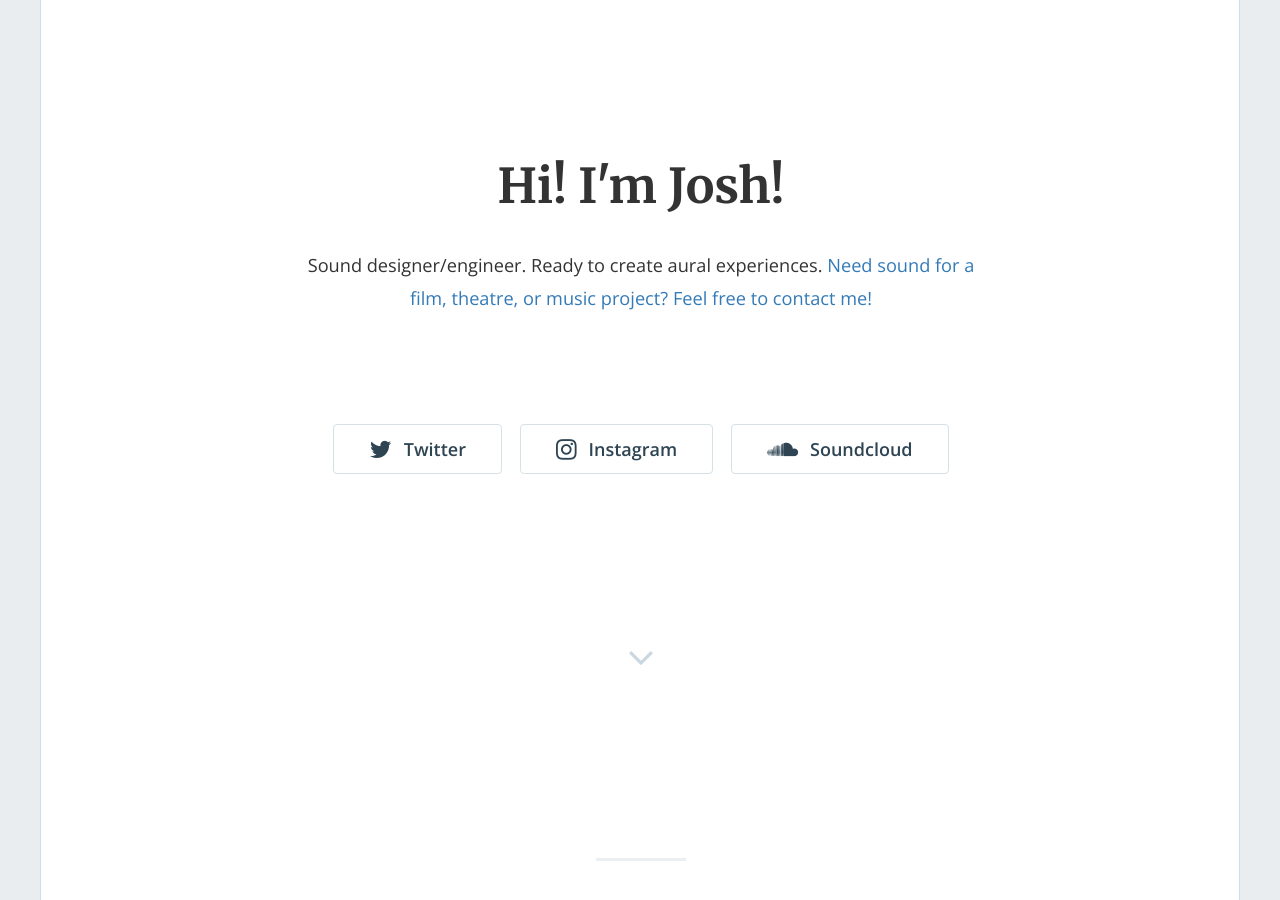
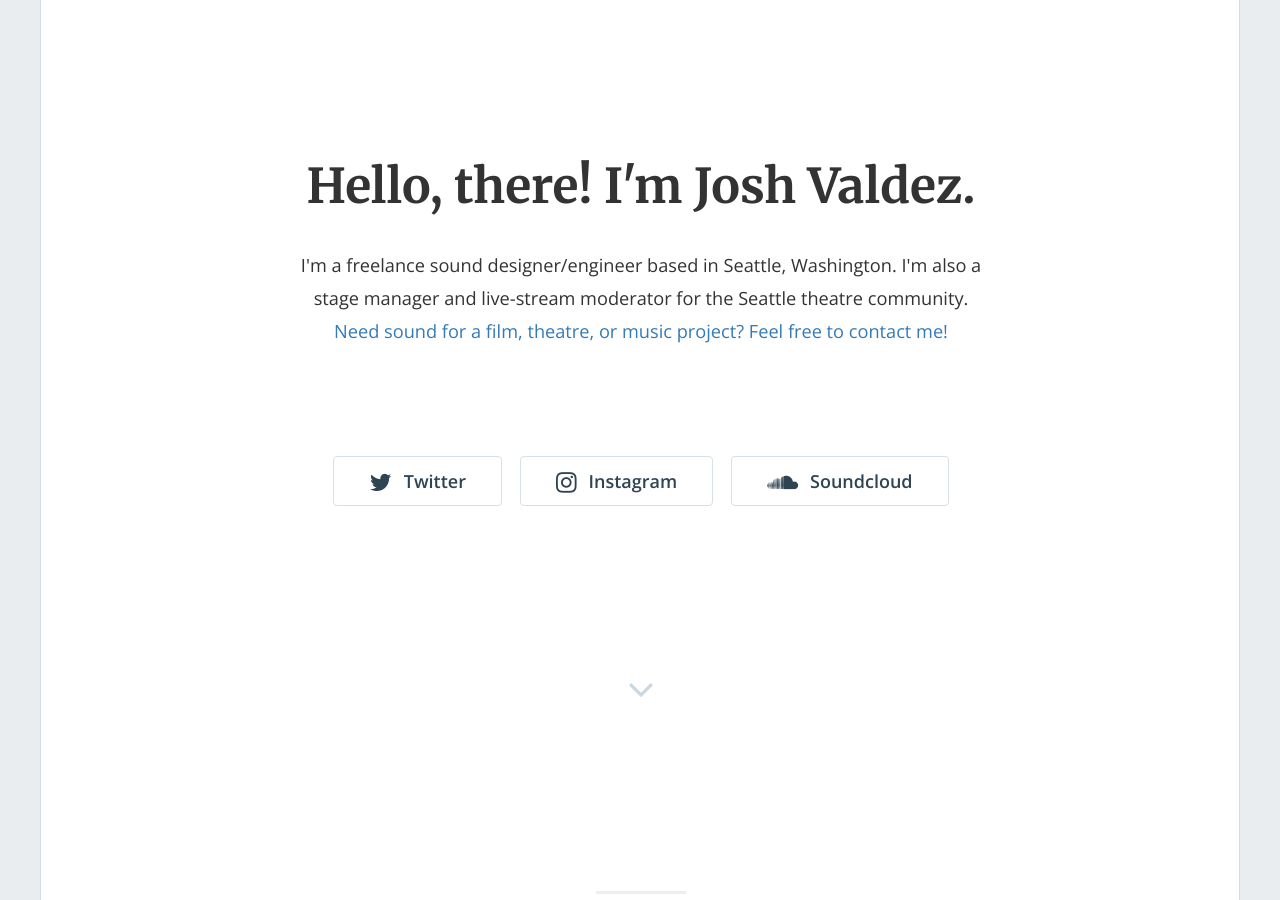
Before and after one commit to jaycvaldez/jaycvaldez.github.io, a Jekyll site: the page built from index.html, in a window 1280 px wide and 900 px high. Built offline with Jekyll 4.4.1, drawn with Linux system fonts in a browser that asks for light colours; nearby versions of some CDN libraries; the list of posts is cut into pages by our own code.

Commit message:
Update _config.yml

```diff
--- a/_config.yml
+++ b/_config.yml
@@ -13,9 +13,9 @@
 # you will see them accessed via {{ site.title }}, {{ site.email }}, and so on.
 # You can create any custom variable you would like, and they will be accessible
 # in the templates via {{ site.myvariable }}.
-title: "Hi! I'm Josh!"
+title: "Hello, there! I'm Josh Valdez."
 email: 'jaycvaldez@gmail.com'
-description: "Sound designer/engineer. Ready to create aural experiences."
+description: "I'm a freelance sound designer/engineer based in Seattle, Washington. I'm also a stage manager and live-stream moderator for the Seattle theatre community."
 baseurl: "" # the subpath of your site, e.g. /blog
 url: "https://jaycvaldez.github.io/" # the base hostname & protocol for your site, e.g. https://example.com
 twitter_username: 'theJosharoooo'
```
